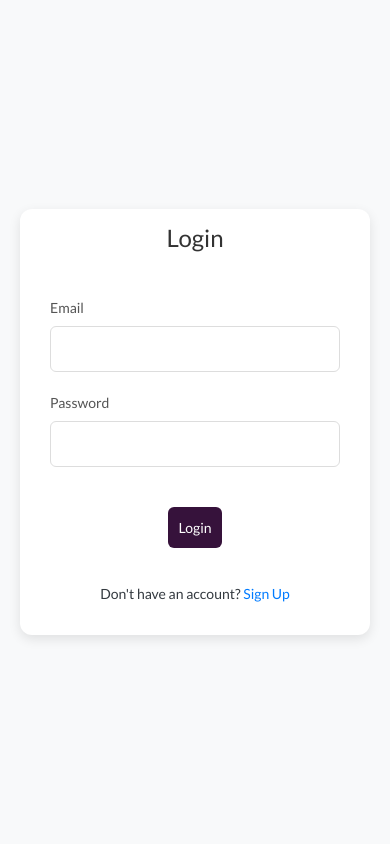
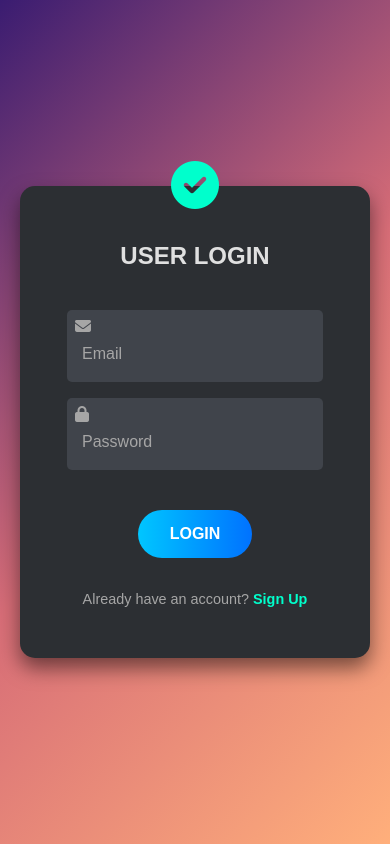
Before and after one commit to amalsaj/todoClient, a React (Create React App) app: page / in a window 390 px wide. Built offline with nearby package versions, Linux system fonts and the light colour scheme.

Commit message:
sign in and sign up changes

```diff
--- a/src/components/Login/Login.js
+++ b/src/components/Login/Login.js
@@ -1,93 +1,92 @@
 import React, { useState } from "react";
 import axios from "axios";
 import { useNavigate } from "react-router-dom";
-import { SnackbarProvider, enqueueSnackbar } from "notistack";
+import { useSnackbar } from "notistack"; // Import useSnackbar instead
 import "./signin.css";
 
-const SignIn = () => {
+const Login = () => {
   const [email, setEmail] = useState("");
   const [password, setPassword] = useState("");
   const [error, setError] = useState(null);
-  const [success, setSuccess] = useState(false);
   const navigate = useNavigate();
+  const { enqueueSnackbar } = useSnackbar(); // Call the hook to get enqueueSnackbar
 
   const handleSubmit = async (e) => {
     e.preventDefault();
 
     try {
+      // API call to sign in
       const response = await axios.post(
         "https://todoserver-0wug.onrender.com/api/users/signin",
-        {
-          email,
-          password,
-        }
+        { email, password }
       );
 
       if (response.status === 200) {
+        // Store email in local storage (or other tokens as needed)
         localStorage.setItem("email", email);
-        setSuccess(true);
-        setError(null);
+
+        // Display success message
         enqueueSnackbar("Login Successful 🎉", { variant: "success" });
+
+        // Navigate to the dashboard or home page after a brief delay
         setTimeout(() => {
           navigate("/todo");
         }, 1000);
       }
     } catch (err) {
+      // Capture error and display a snackbar notification
       setError(err.response?.data?.error || "Failed to sign in");
-      setSuccess(false);
+      enqueueSnackbar("Failed to sign in. Please try again.", {
+        variant: "error",
+      });
     }
   };
 
   return (
-    <div className="container">
-      <div className="signin-container">
-        <h2>Login</h2>
+    <div className="login-background">
+      <div className="login-card">
+        <div className="checkmark">
+          <i className="fas fa-check-circle"></i>
+        </div>
+        <h2>USER LOGIN</h2>
         <form onSubmit={handleSubmit}>
-          <div className="form-group">
-            <label htmlFor="email">Email</label>
+          <div className="input-group">
+            <i className="fas fa-envelope"></i>
             <input
               type="email"
-              id="email"
+              placeholder="Email"
               value={email}
               onChange={(e) => setEmail(e.target.value)}
               required
             />
           </div>
-          <div className="form-group">
-            <label htmlFor="password">Password</label>
+          <div className="input-group">
+            <i className="fas fa-lock"></i>
             <input
               type="password"
-              id="password"
+              placeholder="Password"
               value={password}
               onChange={(e) => setPassword(e.target.value)}
               required
             />
           </div>
           {error && <p className="error-message">{error}</p>}
-          {success && <p className="success-message">Sign in successful!</p>}
 
-          <div className="button-container">
-            <button type="submit">Login</button>
-          </div>
+          <button type="submit" className="login-button">
+            LOGIN
+          </button>
         </form>
         <div className="signup-redirect">
           <p>
-            Don't have an account?{" "}
+            Already have an account?{" "}
             <a href="/signup" className="signup-link">
               Sign Up
             </a>
           </p>
         </div>
       </div>
-      <SnackbarProvider
-          anchorOrigin={{
-            vertical: "top",
-            horizontal: "right",
-          }}
-          autoHideDuration={2000}
-        />
     </div>
   );
 };
 
-export default SignIn;
+export default Login;
--- a/src/components/Login/signin.css
+++ b/src/components/Login/signin.css
@@ -1,137 +1,110 @@
-.container {
+/* Background styling */
+.login-background {
+  background: linear-gradient(135deg, #3a1c71, #d76d77, #ffaf7b);
+  height: 100vh;
   display: flex;
   justify-content: center;
   align-items: center;
-  height: 100vh;
-  padding: 20px;
+  color: #fff;
+  font-family: Arial, sans-serif;
 }
 
-.signin-container {
-  background-color: #fff;
-  padding: 30px;
-  border-radius: 12px;
-  box-shadow: 0 4px 12px rgba(0, 0, 0, 0.1);
-  max-width: 400px;
-  width: 100%;
-  transition: all 0.3s ease-in-out;
+/* Centered card container */
+.login-card {
+  background-color: #2c2f33;
+  border-radius: 15px;
+  padding: 2rem;
+  width: 350px;
+  text-align: center;
+  box-shadow: 0 10px 20px rgba(0, 0, 0, 0.5);
+  position: relative;
 }
 
-.signin-container:hover {
-  transform: translateY(-5px);
-  box-shadow: 0 8px 18px rgba(0, 0, 0, 0.15);
+/* Checkmark icon styling */
+.checkmark {
+  font-size: 3rem;
+  color: #00ffcc;
+  position: absolute;
+  top: -35px;
+  left: 50%;
+  transform: translateX(-50%);
 }
 
-h2 {
-  text-align: center;
-  margin-bottom: 20px;
-  color:#36123b;
-  font-weight: 500;
+/* Card title */
+.login-card h2 {
+  margin-top: 1.5rem;
+  color: #e0e0e0;
+  font-size: 1.5rem;
+  font-weight: bold;
 }
 
-/* Form Styles */
-.form-group {
-  margin-bottom: 20px;
+/* Input group styling */
+.input-group {
+  margin: 1rem 0;
+  display: flex;
+  align-items: center;
+  background-color: #40444b;
+  border-radius: 5px;
+  padding: 0.5rem;
 }
 
-label {
-  display: block;
-  font-size: 14px;
-  margin-bottom: 8px;
-  color: #555;
+.input-group i {
+  color: #a6a6a6;
+  margin-right: 0.5rem;
 }
 
-input {
-  width: 100%;
-  padding: 10px;
-  border-radius: 6px;
-  border: 1px solid #ddd;
-  font-size: 16px;
-  transition: border-color 0.3s ease;
+.input-group input {
+  background: none;
+  border: none;
+  outline: none;
+  color: #e0e0e0;
+  flex: 1;
+  padding: 0.5rem;
+  font-size: 1rem;
 }
 
-input:focus {
-  outline: none;
-  border-color: #007bff;
+.input-group input::placeholder {
+  color: #a6a6a6;
 }
 
-/* Centered Button */
-.button-container {
-  display: flex;
-  justify-content: center;
-  margin-top: 20px;
+/* Error message styling */
+.error-message {
+  color: #ff4d4d;
+  font-size: 0.9rem;
+  margin-top: 0.5rem;
 }
 
-button[type="submit"] {
-  background-color: #36123b;
-  color: white;
-  padding: 12px 30px;
+/* Login button styling */
+.login-button {
+  background: linear-gradient(90deg, #00c6ff, #0072ff);
+  color: #fff;
   border: none;
-  border-radius: 6px;
-  font-size: 16px;
+  border-radius: 25px;
+  padding: 0.75rem 2rem;
+  font-size: 1rem;
+  font-weight: bold;
   cursor: pointer;
-  transition: background-color 0.3s ease;
+  transition: background 0.3s;
+  margin-top: 1.5rem;
 }
 
-button[type="submit"]:hover {
-  background-color: #512557;
+.login-button:hover {
+  background: linear-gradient(90deg, #0072ff, #00c6ff);
 }
 
-.error-message {
-  color: red;
-  font-size: 14px;
+/* Sign-up link section */
+.signup-redirect {
+  margin-top: 1rem;
+  color: #a6a6a6;
+  font-size: 0.9rem;
 }
 
-.success-message {
-  color: green;
-  font-size: 14px;
+.signup-redirect a {
+  color: #00ffcc;
+  text-decoration: none;
+  font-weight: bold;
 }
 
-/* Sign-Up Redirect */
-.signup-redirect {
-  text-align: center;
-  margin-top: 20px;
-}
-
-.signup-redirect p {
-  font-size: 14px;
-}
-
-.signup-link {
-  color: #007bff;
-  text-decoration: none;
-}
-
-.signup-link:hover {
+.signup-redirect a:hover {
   text-decoration: underline;
 }
-
-/* Snackbar styling */
-.snackbar-container {
-  position: fixed;
-  top: 10px;
-  right: 10px;
-  z-index: 9999;
-}
-
-/* Responsive Styles */
-@media (max-width: 768px) {
-  .signin-container {
-    padding: 20px;
-  }
-}
-
-@media (max-width: 576px) {
-  .signin-container {
-    width: 100%;
-    padding: 15px;
-  }
-
-  h2 {
-    font-size: 1.5rem;
-  }
-
-  button[type="submit"] {
-    padding: 10px;
-    font-size: 14px;
-  }
-}
--- a/src/components/SignUp/SignUp.js
+++ b/src/components/SignUp/SignUp.js
@@ -1,6 +1,6 @@
 import React, { useState } from "react";
 import axios from "axios";
-import "./signup.css";
+import "./signup.css"; // Make sure this file includes the new styles below
 import { useNavigate } from "react-router-dom";
 import { SnackbarProvider, enqueueSnackbar } from "notistack";
 
@@ -40,37 +40,40 @@ const SignUp = () => {
   };
 
   return (
-    <div className="container">
-      <div className="signup-container">
+    <div className="login-background">
+      <div className="login-card">
         <h2>Sign Up</h2>
         <form onSubmit={handleSubmit}>
-          <div className="form-group">
-            <label htmlFor="username">Username</label>
+          <div className="input-group">
+            <i className="fas fa-user"></i>
             <input
               type="text"
               id="username"
               value={username}
               onChange={(e) => setUsername(e.target.value)}
+              placeholder="Username"
               required
             />
           </div>
-          <div className="form-group">
-            <label htmlFor="email">Email</label>
+          <div className="input-group">
+            <i className="fas fa-envelope"></i>
             <input
               type="email"
               id="email"
               value={email}
               onChange={(e) => setEmail(e.target.value)}
+              placeholder="Email"
               required
             />
           </div>
-          <div className="form-group">
-            <label htmlFor="password">Password</label>
+          <div className="input-group">
+            <i className="fas fa-lock"></i>
             <input
               type="password"
               id="password"
               value={password}
               onChange={(e) => setPassword(e.target.value)}
+              placeholder="Password"
               required
             />
           </div>
@@ -78,10 +81,10 @@ const SignUp = () => {
           {success && <p className="success-message">Signup successful!</p>}
 
           <div className="button-container">
-            <button type="submit">Sign Up</button>
+            <button type="submit" className="login-button">Sign Up</button>
           </div>
         </form>
-        <div className="signin-redirect">
+        <div className="signup-redirect">
           <p>
             Already have an account?{" "}
             <a href="/" className="signin-link">
--- a/src/components/SignUp/signup.css
+++ b/src/components/SignUp/signup.css
@@ -1,137 +1,107 @@
-.container {
+/* Background styling */
+.signup-background {
+  background: linear-gradient(135deg, #4e2f91, #e69b8d, #ffcc4d);
+  height: 100vh;
   display: flex;
   justify-content: center;
   align-items: center;
-  height: 100vh;
-  padding: 20px;
+  color: #fff;
+  font-family: Arial, sans-serif;
 }
 
-.signup-container {
-  background-color: #fff;
-  padding: 30px;
-  border-radius: 12px;
-  box-shadow: 0 4px 12px rgba(0, 0, 0, 0.1);
-  max-width: 400px;
-  width: 100%;
-  transition: all 0.3s ease-in-out;
+/* Centered card container */
+.signup-card {
+  background-color: #2a2d30;
+  border-radius: 15px;
+  padding: 2rem;
+  width: 350px;
+  text-align: center;
+  box-shadow: 0 10px 20px rgba(0, 0, 0, 0.5);
+  position: relative;
 }
 
-.signup-container:hover {
-  transform: translateY(-5px);
-  box-shadow: 0 8px 18px rgba(0, 0, 0, 0.15);
+/* Checkmark icon styling (if needed) */
+.checkmark {
+  font-size: 3rem;
+  color: #00ffcc;
+  position: absolute;
+  top: -35px;
+  left: 50%;
+  transform: translateX(-50%);
 }
 
-h2 {
-  text-align: center;
-  margin-bottom: 20px;
-  color: #333;
-  font-weight: 500;
+/* Card title */
+.signup-card h2 {
+  margin-top: 1.5rem;
+  color: #e0e0e0;
+  font-size: 1.5rem;
+  font-weight: bold;
 }
 
-/* Form Styles */
-.form-group {
-  margin-bottom: 20px;
+/* Input group styling */
+.input-group {
+  margin: 1rem 0;
+  display: flex;
+  align-items: center;
+  background-color: #40444b;
+  border-radius: 5px;
+  padding: 0.5rem;
 }
 
-label {
-  display: block;
-  font-size: 14px;
-  margin-bottom: 8px;
-  color: #555;
+
+.input-group input {
+  background: none;
+  border: none;
+  outline: none;
+  color: #e0e0e0;
+  flex: 1;
+  padding: 0.5rem;
+  font-size: 1rem;
 }
 
-input {
-  width: 100%;
-  padding: 10px;
-  border-radius: 6px;
-  border: 1px solid #ddd;
-  font-size: 16px;
-  transition: border-color 0.3s ease;
+.input-group input::placeholder {
+  color: #a6a6a6;
 }
 
-input:focus {
-  outline: none;
-  border-color: #007bff;
+
+/* Error message styling */
+.error-message {
+  color: #ff4d4d;
+  font-size: 0.9rem;
+  margin-top: 0.5rem;
 }
 
-/* Centered Button */
-.button-container {
-  display: flex;
-  justify-content: center;
-  margin-top: 20px;
+/* Sign up button styling */
+.signup-button {
+  background: linear-gradient(90deg, #00c6ff, #0072ff);
+  color: #fff;
+  border: none;
+  border-radius: 25px;
+  padding: 0.75rem 2rem;
+  font-size: 1rem;
+  font-weight: bold;
+  cursor: pointer;
+  transition: background 0.3s;
+  margin-top: 1.5rem;
 }
 
-button[type="submit"] {
-  background-color: #36123b;
-  color: white;
-  padding: 12px 30px;
-  border: none;
-  border-radius: 6px;
-  font-size: 16px;
-  cursor: pointer;
-  transition: background-color 0.3s ease;
+.signup-button:hover {
+  background: linear-gradient(90deg, #0072ff, #00c6ff);
 }
 
-button[type="submit"]:hover {
-  background-color: #512557;
+/* Sign-in link section */
+.signin-redirect {
+  margin-top: 1rem;
+  color: #a6a6a6;
+  font-size: 0.9rem;
 }
 
-.error-message {
-  color: red;
-  font-size: 14px;
+.signin-redirect a {
+  color: #00ffcc;
+  text-decoration: none;
+  font-weight: bold;
 }
 
-.success-message {
-  color: green;
-  font-size: 14px;
-}
-
-/* Sign-In Redirect */
-.signin-redirect {
-  text-align: center;
-  margin-top: 20px;
-}
-
-.signin-redirect p {
-  font-size: 14px;
-}
-
-.signin-link {
-  color: #007bff;
-  text-decoration: none;
-}
-
-.signin-link:hover {
+.signin-redirect a:hover {
   text-decoration: underline;
 }
-
-/* Snackbar styling */
-.snackbar-container {
-  position: fixed;
-  top: 10px;
-  right: 10px;
-  z-index: 9999;
-}
-
-/* Responsive Styles */
-@media (max-width: 768px) {
-  .signup-container {
-    padding: 20px;
-  }
-}
-
-@media (max-width: 576px) {
-  .signup-container {
-    width: 100%;
-    padding: 15px;
-  }
-
-  h2 {
-    font-size: 1.5rem;
-  }
-
-  button[type="submit"] {
-    padding: 10px;
-    font-size: 14px;
-  }
-}
```
